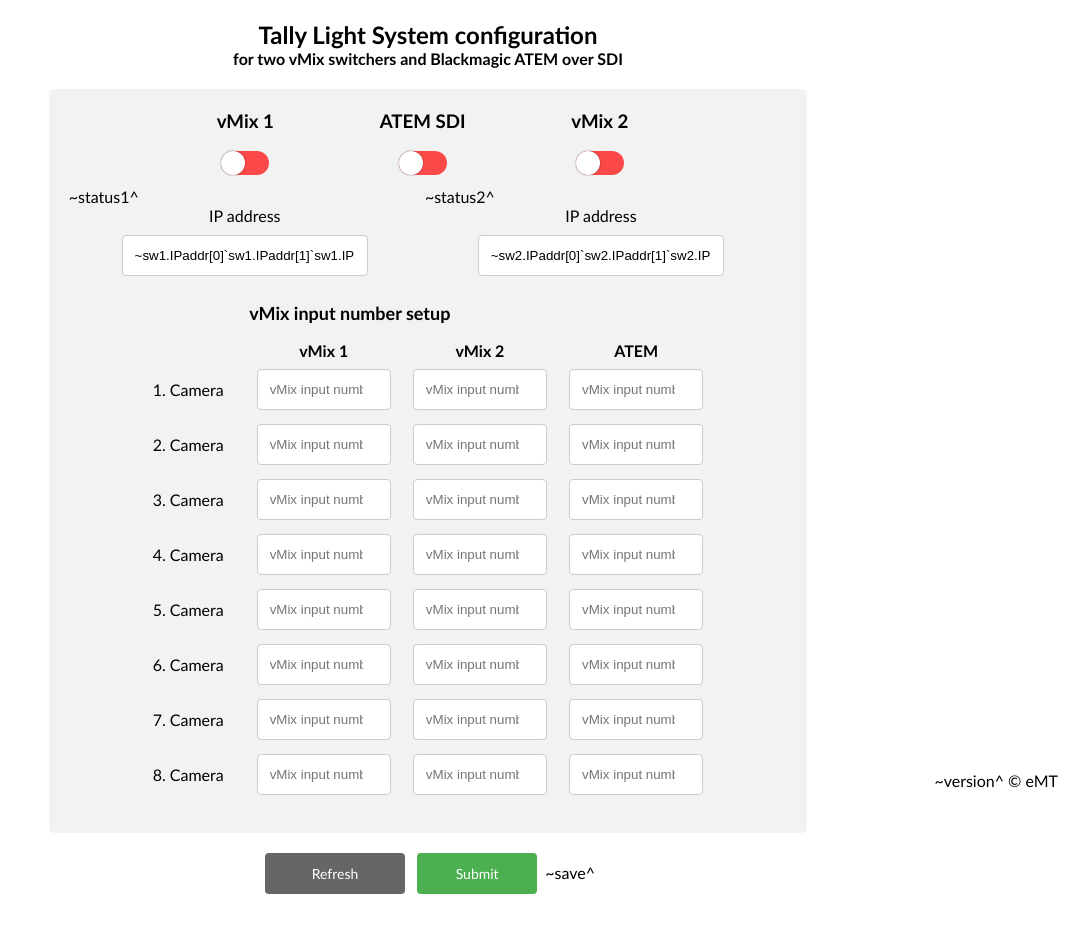
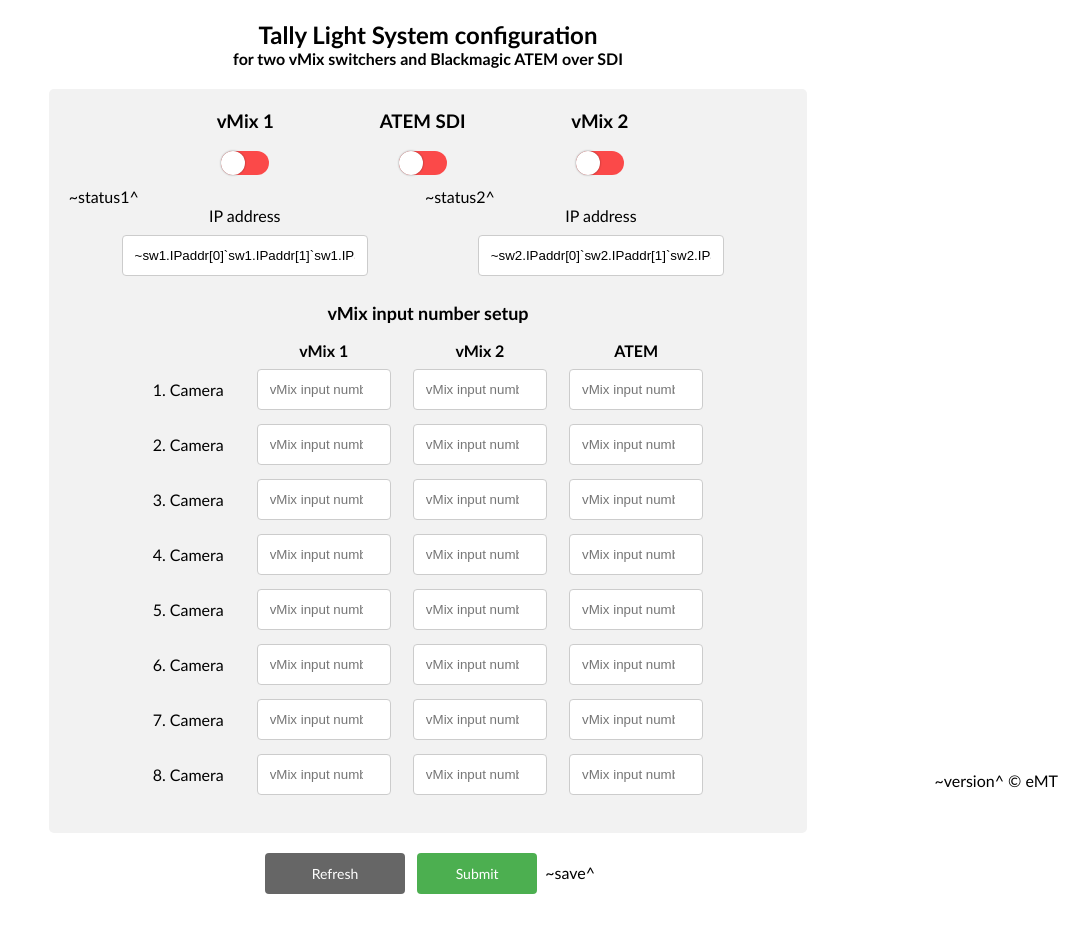
Before and after one commit to TaVodic/TLS_ETH_SDI, a plain HTML site: page index.html in a window 1280 px wide. Shown: the whole page, without its empty margins (212-1280 px from the left). Drawn offline with nearby package versions, Linux system fonts and the light colour scheme.

Commit message:
added correct colspan

```diff
--- a/index.html
+++ b/index.html
@@ -481,7 +481,7 @@
 
 			<table id="channels">
 				<tr id="title">
-					<th colspan="3">vMix input number setup</th>
+					<th colspan="4">vMix input number setup</th>
 				</tr>
 				<tr>
 					<th id="firstCol"></th>
```
Also changed, not shown: 1 other file.
